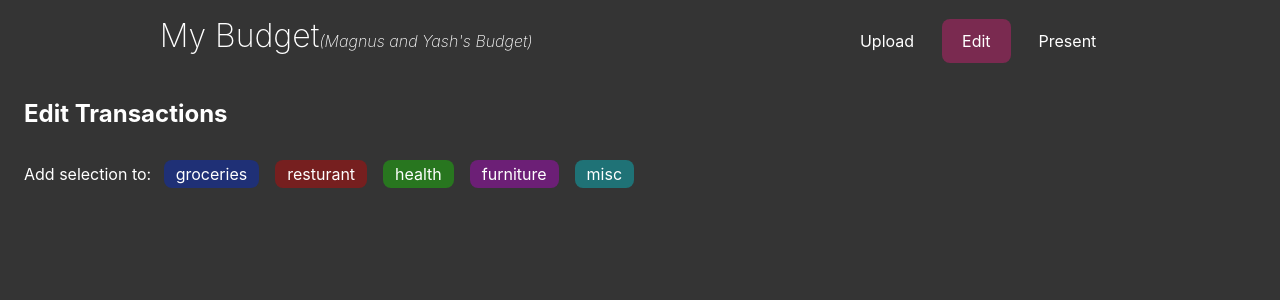
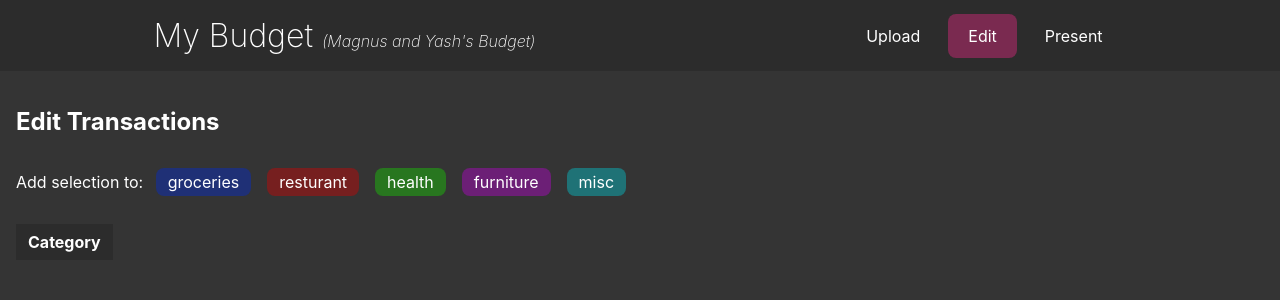
Before and after one commit to Magnus93/my-budget, a Svelte app: page / in a window 1280 px wide. Both pictures are taken after a click on the item "Edit". Shown: the top 300 px of the page. Built offline with nearby package versions, Linux system fonts and the light colour scheme.

Commit message:
Add category as own component

```diff
--- a/public/global.css
+++ b/public/global.css
@@ -15,13 +15,8 @@ html, body {
 	margin: 0;
 	background-color: rgb(var(--main-color));
 	color: rgb(var(--text-color));
-}
-
-body {
-	margin: 0;
-	padding: 8px;
+	font-family: -apple-system, BlinkMacSystemFont, "Segoe UI", Roboto, Oxygen-Sans, Ubuntu, Cantarell, "Helvetica Neue", sans-serif;
 	box-sizing: border-box;
-	font-family: -apple-system, BlinkMacSystemFont, "Segoe UI", Roboto, Oxygen-Sans, Ubuntu, Cantarell, "Helvetica Neue", sans-serif;
 }
 
 a {
--- a/src/App.svelte
+++ b/src/App.svelte
@@ -20,7 +20,7 @@
   ];
   function uploadHander(
     event: CustomEvent<{
-      transactions: Record<string, any>[];
+      transactions: (Record<string, any> & {category?: string})[];
       headers: string[];
     }>
   ) {
@@ -32,7 +32,7 @@
 
 <div id="root">
   <header>
-    <h1>{name}<i>(Magnus and Yash's Budget)</i></h1>
+    <h1>{name+" "}<i>(Magnus and Yash's Budget)</i></h1>
     <nav>
       <ul>
         <li
@@ -73,10 +73,11 @@
     padding: 1em;
     margin: 0 auto;
   }
-  main > div {
-    display: grid;
-    /* grid-template-columns: 3fr 1fr; */
-  }
+  header {
+    background-color: RGB(var(--shade-color));
+    padding: 0.5rem 0;
+    display: flex;
+    align-items: center;
     nav {
       display: flex;
       & > ul {
@@ -96,6 +97,7 @@
         }
       }
     }
+  }
   h1 {
     color: RGB(var(--text-color));
     font-size: 2rem;
--- /dev/null
+++ b/src/Category.svelte
@@ -0,0 +1,32 @@
+<script lang="ts">
+  export let value: { name: string; color?: string } | undefined = undefined;
+</script>
+
+<span class={"category " + value.color} name={value.name}>{value.name}</span>
+
+<style lang="scss">
+  .category {
+    padding: 0.25em 0.75em;
+    margin: 0 0.5em;
+    border-radius: 0.5rem;
+    cursor: pointer;
+  }
+  .red {
+    background-color: #761f1f;
+  }
+  .blue {
+    background-color: #1f3076;
+  }
+  .orange {
+    background-color: #7e4f19;
+  }
+  .green {
+    background-color: #28761f;
+  }
+  .purple {
+    background-color: #6c1f76;
+  }
+  .teal {
+    background-color: #1f7276;
+  }
+</style>
--- a/src/Edit.svelte
+++ b/src/Edit.svelte
@@ -1,4 +1,5 @@
 <script lang="ts">
+  import Category from "./Category.svelte";
   export let headers: string[] | undefined = undefined;
   export let categories: {name: string, color?: string}[] | undefined = undefined;
   export let transactions: Record<string, any>[] | undefined = undefined;
@@ -22,12 +23,13 @@
   <div class="categories">
     Add selection to:
     {#each categories ?? [] as g}
-      <span class={"category " + g.color} name={g.name}>{g.name}</span>
+      <Category value={g}></Category>
     {/each}
   </div>
   <table>
     <thead>
       <tr>
+        <th></th>
         {#each headers ?? [] as h}
           <th>
             <input type="text" name={h} on:input={handleFilterEvent} />
@@ -35,12 +37,14 @@
         {/each}
       </tr>
       <tr>
+        <th>Category</th>
         {#each headers ?? [] as h}
           <th>{h}</th>
         {/each}
       </tr>
       {#each filteredTransactions ?? [] as o}
         <tr>
+          <td>{o.category ?? ""}</td>
           {#each headers ?? [] as h}
             <td>{o[h]}</td>
           {/each}
@@ -56,6 +60,10 @@
   }
   table {
     height: min-content;
+    border-collapse: collapse;
+
+    td, th {
+      padding: 0.5rem 0.75rem;
     }
     tr:nth-child(2n) {
       background-color: RGB(var(--shade-color));
@@ -63,33 +71,8 @@
     tr:not(:first-child):hover {
       background-color: RGB(var(--hover-color));
     }
+  }
   .categories {
     padding: 1rem 0;
   }
-  .category {
-    padding: 0.25em 0.75em;
-    margin: 0 0.5em;
-    border-radius: 0.5rem;
-  }
-  .red, .blue, .orange, .green, .purple, .teal {
-    color: white;
-  }
-  .red {
-    background-color: #761f1f;
-  }
-  .blue {
-    background-color: #1f3076;
-  }
-  .orange {
-    background-color: #7e4f19;
-  }
-  .green {
-    background-color: #28761f;
-  }
-  .purple {
-    background-color: #6c1f76;
-  }
-  .teal {
-    background-color: #1f7276;
-  }
 </style>
```
Lines whose indentation alone changed are shown as unchanged.
